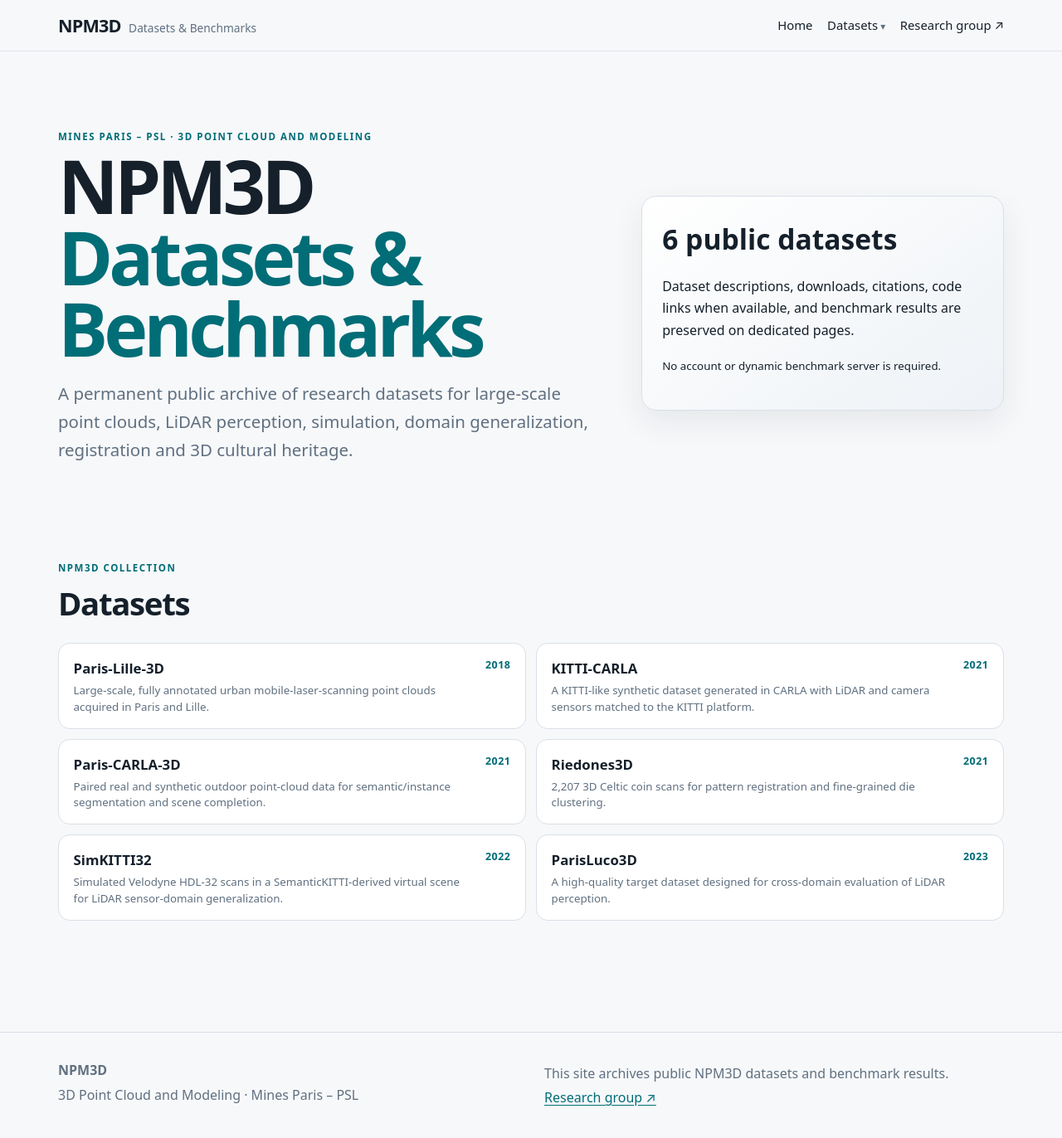
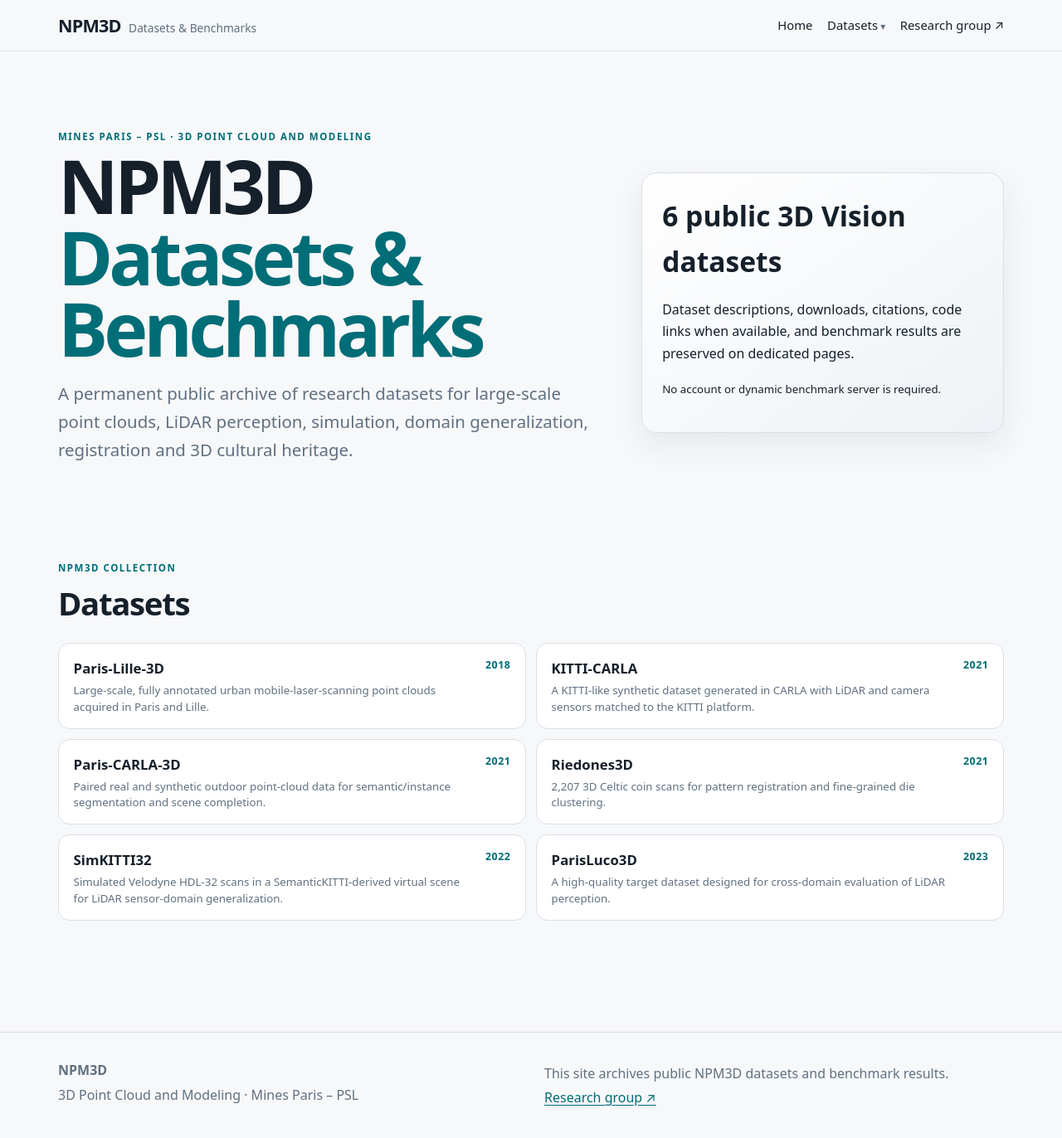
Before and after one commit to npm3d/npm3d.github.io, a Jekyll site: the page built from index.md, in a window 1280 px wide and 1372 px high. Shown: the whole window at 83% size. Built offline with Jekyll 4.4.1, drawn with Linux system fonts in a browser that asks for light colours.

Commit message:
Update dataset description to specify 3D Vision

```diff
--- a/index.md
+++ b/index.md
@@ -12,7 +12,7 @@ permalink: /
   </div>
 
   <aside class="hero-panel welcome-panel">
-    <strong>6 public datasets</strong>
+    <strong>6 public 3D Vision datasets</strong>
     <p>Dataset descriptions, downloads, citations, code links when available, and benchmark results are preserved on dedicated pages.</p>
     <p><small>No account or dynamic benchmark server is required.</small></p>
   </aside>
```
